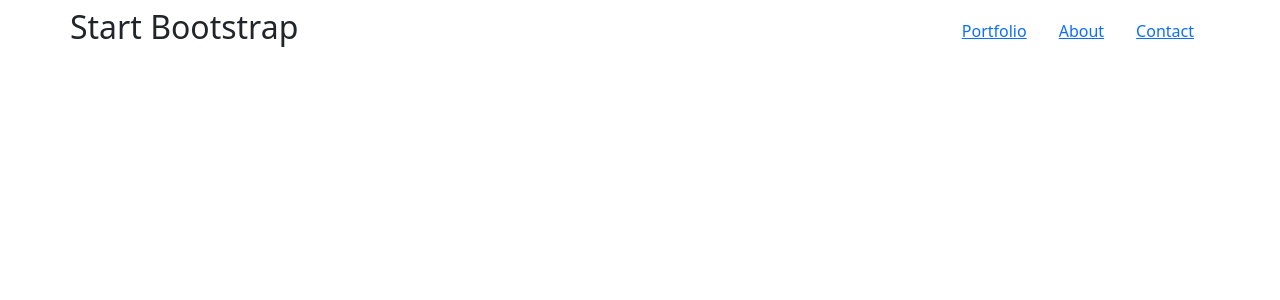
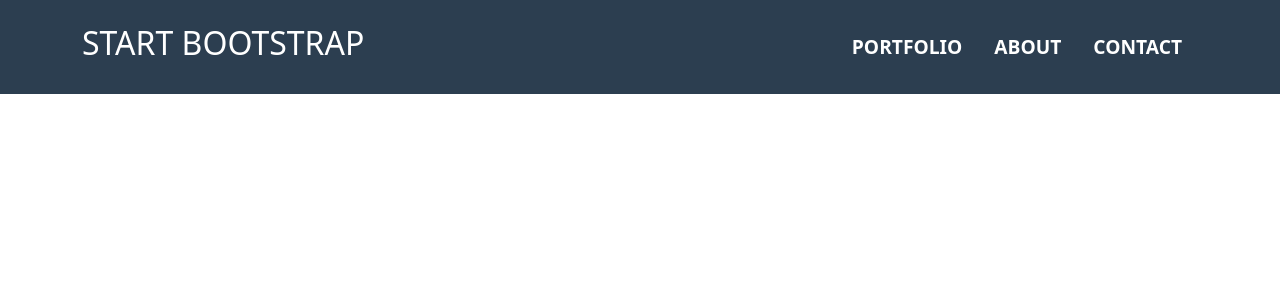
Before and after one commit to Omar-Maher-Khatib/React_Task_1, a React (Vite) app: page / in a window 1280 px wide. Shown: the top 300 px of the page. Built offline with nearby package versions, Linux system fonts and the light colour scheme.

Commit message:
finish navbar + start hero

```diff
--- a/src/App.jsx
+++ b/src/App.jsx
@@ -4,7 +4,6 @@ import Hero from "./components/hero/Hero";
 import Portfolio from "./components/portfolio/Portfolio";
 import About from "./components/about/About";
 import Contact from "./components/contact/Contact";
-import Button from "react-bootstrap/Button";
 
 function App() {
   return <>
--- a/src/components/hero/Hero.jsx
+++ b/src/components/hero/Hero.jsx
@@ -1,5 +1,10 @@
 import './hero.css';
 
 function Hero() {
+    return <section className="hero">
+        <div className="hero-content flex flex-column gap-3 justify-content-center align-items-center">
+
+        </div>
+    </section>
 }
 export default Hero;
--- a/src/components/navbar/Navbar.jsx
+++ b/src/components/navbar/Navbar.jsx
@@ -1,12 +1,14 @@
 import './navbar.css';
 
 function Navbar() {
-    return <nav className="navbar container gap-3">
-        <h2 className="title">Start Bootstrap</h2>
-        <div className="links">
-            <a href="/portfolio"  className="p-3">Portfolio</a>
-            <a href="/about" className="p-3">About</a>
-            <a href="/contact" className="p-3">Contact</a>
+    return <nav className="navbar">
+        <div className="navbar-content container gap-3 py-3">
+            <h2 className="title">Start Bootstrap</h2>
+            <div className="links">
+                <a href="/portfolio"  className="p-3 text-decoration-none">Portfolio</a>
+                <a href="/about" className="p-3 text-decoration-none">About</a>
+                <a href="/contact" className="p-3 text-decoration-none">Contact</a>
+            </div>
         </div>
     </nav>
 }
--- a/src/components/navbar/navbar.css
+++ b/src/components/navbar/navbar.css
@@ -1,5 +1,32 @@
+html , body {
+   margin: 0;
+   padding: 0;
+   box-sizing: border-box;
+}
+
 .navbar{
    display: flex;
    flex-direction: row;
    justify-content: space-between;
+   background-color: #2c3e50;
+   color: white;
+   font-weight: bold;
+   text-transform: uppercase;
+   width: 100%;
 }
+
+.navbar-content .title{
+   cursor: pointer;
+}
+
+.links a{
+   font-weight: bold;
+   font-size: 1.2rem;
+   color: white;
+   text-decoration: none;
+   transition: color 0.2s ease;
+}
+
+.links a:hover{
+   color: #1abc9c;
+}
```
